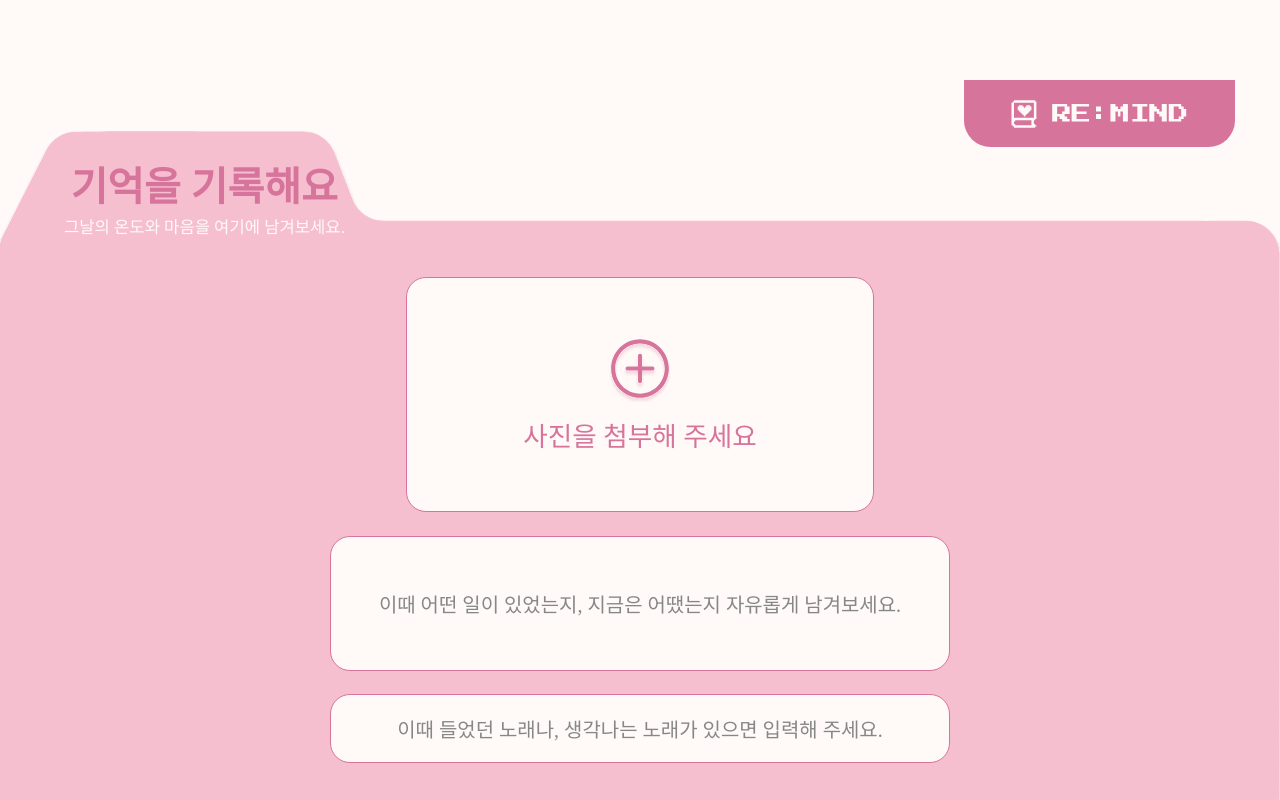
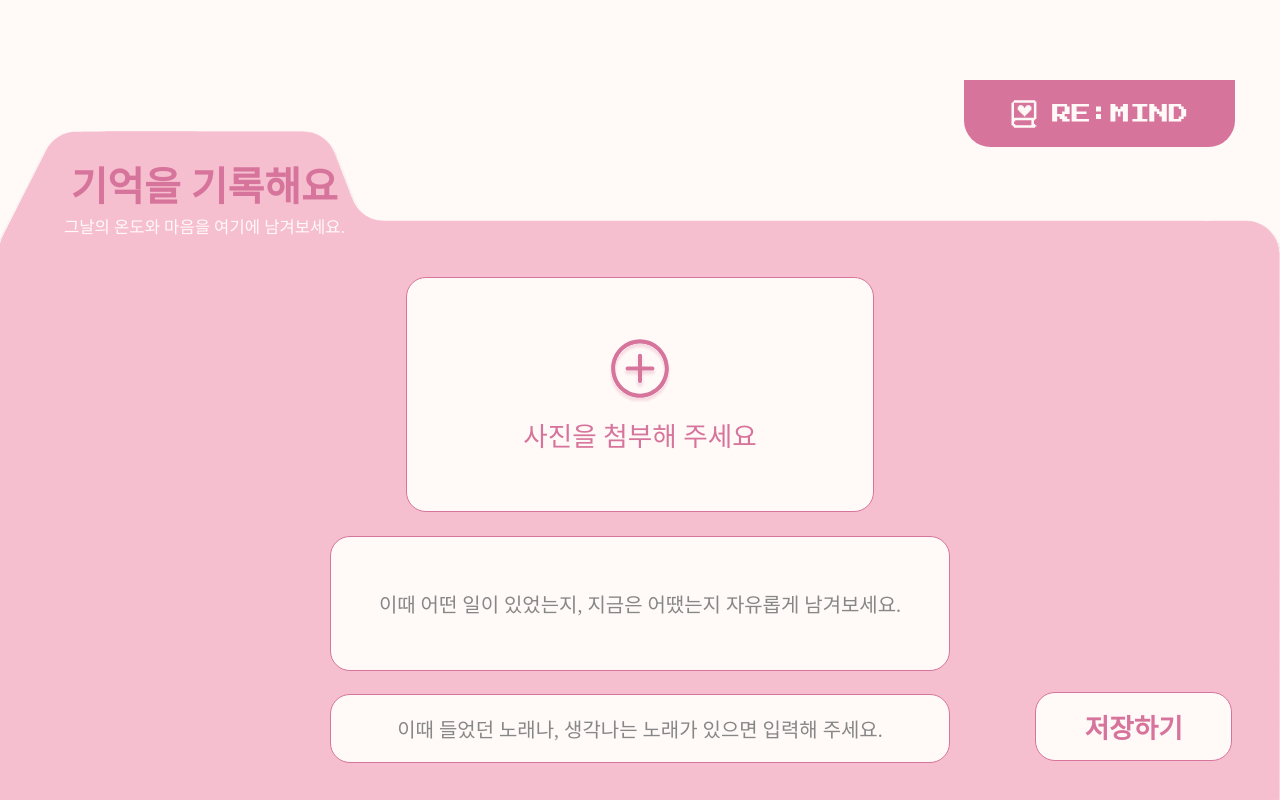
Before and after one commit to 2025-REMIND/REMIND-Frontend, a React (Create React App) app in the folder remind/: page /memoryrecord in a window 1280 px wide. Shown: the part 3978-4778 px from the top of the page. Built offline with nearby package versions, Linux system fonts and the light colour scheme; a web font is replaced by a local one.

Commit message:
💄 MemoryRecord 저장하기 버튼 추가

```diff
--- a/remind/src/components/memoryrecord/MemoryRecord.jsx
+++ b/remind/src/components/memoryrecord/MemoryRecord.jsx
@@ -27,6 +27,9 @@ export default function MemoryRecord() {
                         이때 들었던 노래나, 생각나는 노래가 있으면 입력해 주세요.
                     </S.SongBox>
                 </S.Memory>
+                <S.SaveBox>
+                    저장하기
+                </S.SaveBox>
             </S.Content>
         </S.RecordLayout>
     )
--- a/remind/src/components/memoryrecord/MemoryRecord.style.js
+++ b/remind/src/components/memoryrecord/MemoryRecord.style.js
@@ -120,3 +120,21 @@ export const SongBox = styled.div`
     font-size: 1.56vw;
     margin: 0 auto;
 `
+
+export const SaveBox = styled.div`
+    display: flex;
+    flex-direction: column;
+    text-align: center;
+    justify-content: center;
+    width: 15.20vw;
+    height: 5.20vw;
+    background-color: #FFFAF8;
+    color: #D7749B;
+    font-size: 2.08vw;
+    font-weight: 600;
+    border: 0.05vw solid #D7749B;
+    border-radius: 1.56vw;
+    position: absolute;
+    top: 47.80vw;
+    right: 3.75vw;
+`
```
